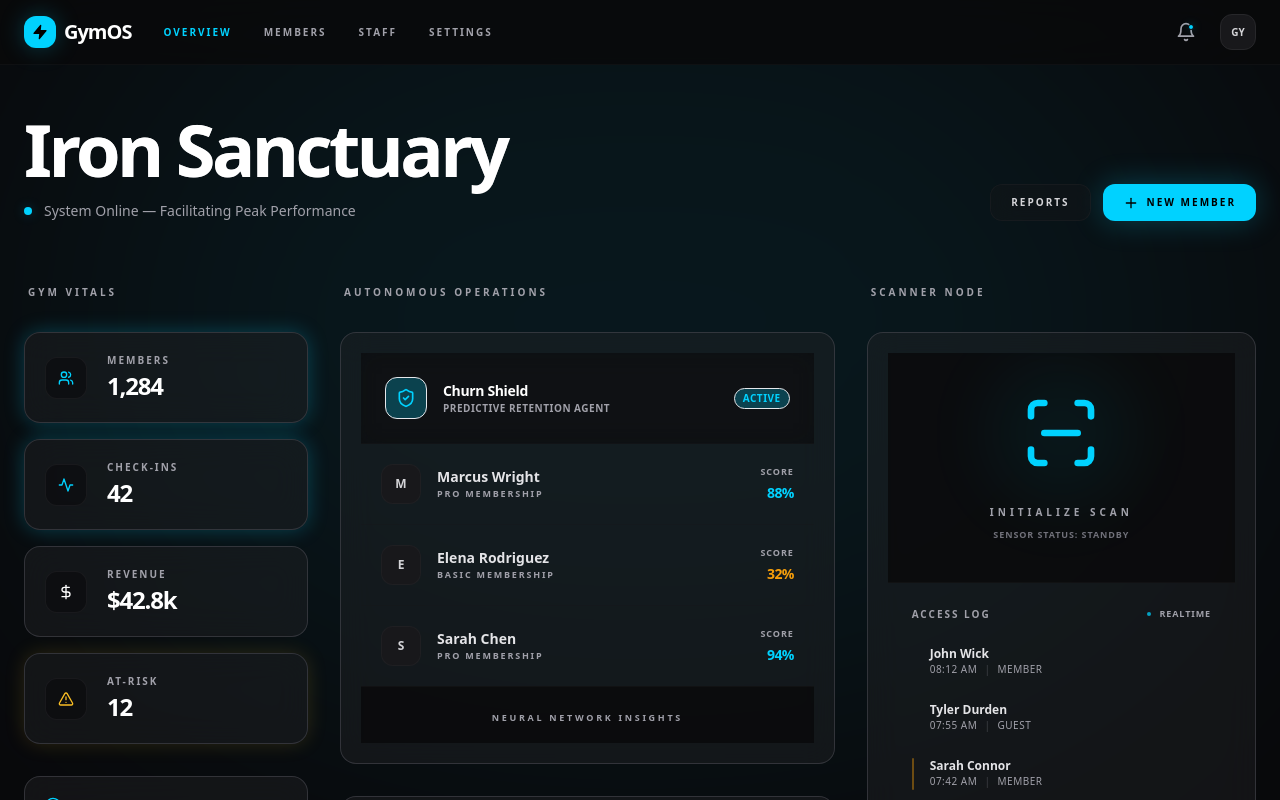
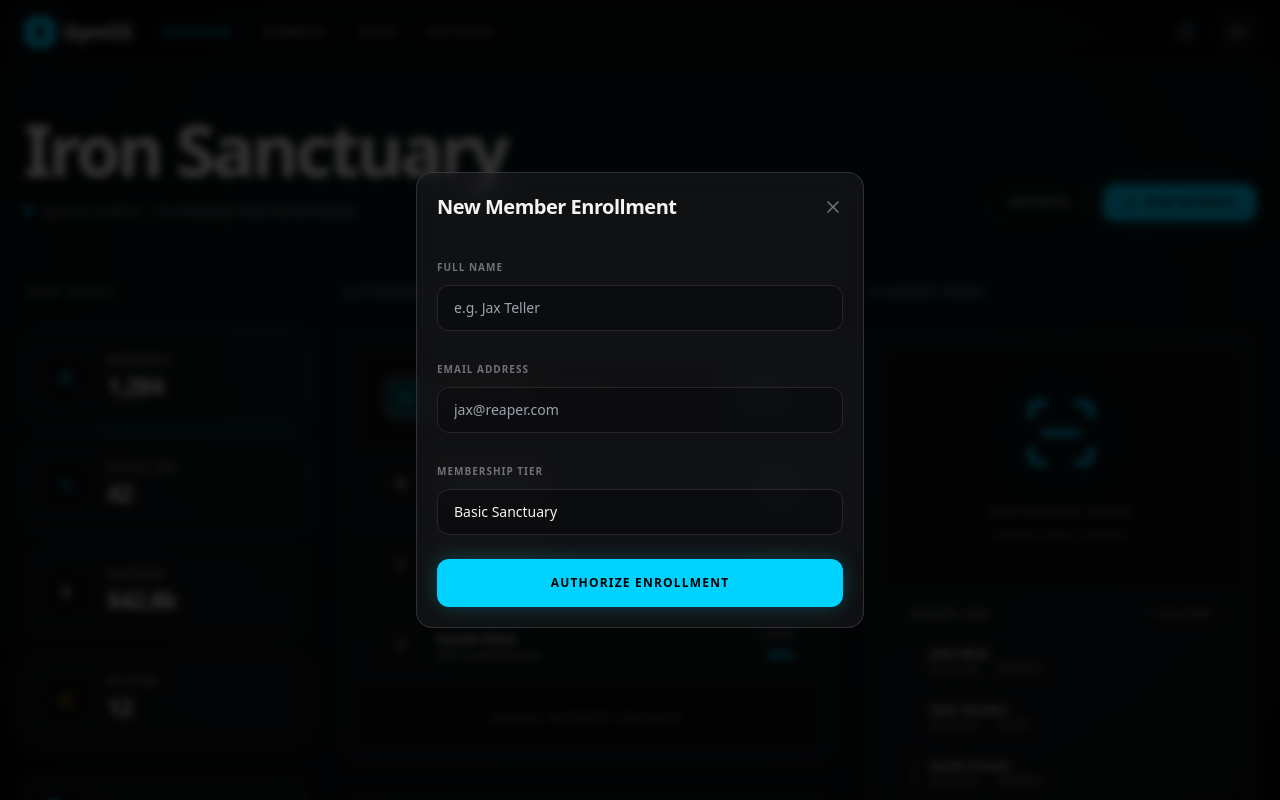
Before and after one commit to graemeyy/GymOS, a Next.js app: page / in a window 1280 px wide. Both pictures are taken after a click on the button "NEW MEMBER". Shown: the top 800 px of the page. Built offline with nearby package versions, Linux system fonts and the light colour scheme.

Commit message:
feat: implement member enrollment functional modal and API integration

```diff
--- /dev/null
+++ b/app/api/members/route.ts
@@ -0,0 +1,54 @@
+import { NextResponse } from "next/server";
+import { prisma } from "@/lib/prisma";
+
+export async function POST(request: Request) {
+  try {
+    const body = await request.json();
+    const { name, email, plan } = body;
+
+    if (!email || !name) {
+      return NextResponse.json(
+        { error: "Name and email are required" },
+        { status: 400 }
+      );
+    }
+
+    const member = await prisma.member.create({
+      data: {
+        name,
+        email,
+        plan: plan || "BASIC",
+        status: "ACTIVE",
+      },
+    });
+
+    return NextResponse.json(member);
+  } catch (error: any) {
+    console.error("Failed to create member:", error);
+    if (error.code === "P2002") {
+      return NextResponse.json(
+        { error: "A member with this email already exists" },
+        { status: 400 }
+      );
+    }
+    return NextResponse.json(
+      { error: "Internal server error" },
+      { status: 500 }
+    );
+  }
+}
+
+export async function GET() {
+  try {
+    const members = await prisma.member.findMany({
+      orderBy: { createdAt: "desc" },
+      take: 10,
+    });
+    return NextResponse.json(members);
+  } catch (error) {
+    return NextResponse.json(
+      { error: "Failed to fetch members" },
+      { status: 500 }
+    );
+  }
+}
--- a/app/page.tsx
+++ b/app/page.tsx
@@ -15,7 +15,9 @@ import {
   ScanLine,
   UserCheck,
   Zap,
-  Info
+  Info,
+  X,
+  Loader2
 } from "lucide-react";
 
 type BrandColor = "zinc" | "emerald" | "indigo" | "amber" | "rose" | "neon";
@@ -56,10 +58,23 @@ const Badge = ({ children, variant = "default" }: { children: React.ReactNode, v
 export default function DashboardPage() {
   const [brand, setBrand] = useState<BrandColor>("neon");
   const [mounted, setMounted] = useState(false);
+  const [showMemberModal, setShowMemberModal] = useState(false);
+  const [loading, setLoading] = useState(false);
+  const [notification, setNotification] = useState<{message: string, type: 'success' | 'info'} | null>(null);
+
+  // Form state
+  const [formData, setFormData] = useState({ name: "", email: "", plan: "BASIC" });
 
   useEffect(() => {
     setMounted(true);
   }, []);
+
+  useEffect(() => {
+    if (notification) {
+      const timer = setTimeout(() => setNotification(null), 3000);
+      return () => clearTimeout(timer);
+    }
+  }, [notification]);
 
   const currentBrand = BRAND_CONFIGS[brand];
 
@@ -67,6 +82,34 @@ export default function DashboardPage() {
     "--gym-brand": currentBrand.primary,
     "--gym-brand-glow": currentBrand.glow,
   } as React.CSSProperties;
+
+  const handleAction = (name: string) => {
+    setNotification({ message: `${name} initiated. System operational.`, type: 'info' });
+  };
+
+  const handleSubmitMember = async (e: React.FormEvent) => {
+    e.preventDefault();
+    setLoading(true);
+    try {
+      const res = await fetch("/api/members", {
+        method: "POST",
+        headers: { "Content-Type": "application/json" },
+        body: JSON.stringify(formData),
+      });
+      if (res.ok) {
+        setNotification({ message: "New member enrolled successfully.", type: 'success' });
+        setShowMemberModal(false);
+        setFormData({ name: "", email: "", plan: "BASIC" });
+      } else {
+        const err = await res.json();
+        alert(err.error || "Enrollment failed.");
+      }
+    } catch (err) {
+      alert("Network error. Please try again.");
+    } finally {
+      setLoading(false);
+    }
+  };
 
   if (!mounted) return (
     <div className="min-h-screen bg-[#09090b] flex items-center justify-center">
@@ -78,6 +121,73 @@ export default function DashboardPage() {
     <div className="min-h-screen bg-[#09090b] text-zinc-100 font-sans selection:bg-zinc-800 pb-20 overflow-x-hidden" style={brandStyles}>
       {/* Ambient background glow */}
       <div className="fixed top-[-10%] left-1/2 -translate-x-1/2 w-[1200px] h-[800px] bg-[var(--gym-brand-glow)] rounded-full blur-[160px] pointer-events-none opacity-30 z-0" />
+
+      {/* Notifications */}
+      {notification && (
+        <div className="fixed top-24 right-6 z-[100] animate-in slide-in-from-right fade-in duration-500">
+          <div className={`px-6 py-3 rounded-xl border backdrop-blur-xl shadow-2xl flex items-center gap-3 ${notification.type === 'success' ? 'bg-emerald-500/10 border-emerald-500/20 text-emerald-400' : 'bg-blue-500/10 border-blue-500/20 text-blue-400'}`}>
+            <Zap className="w-4 h-4 fill-current" />
+            <span className="text-xs font-bold uppercase tracking-wider">{notification.message}</span>
+          </div>
+        </div>
+      )}
+
+      {/* New Member Modal */}
+      {showMemberModal && (
+        <div className="fixed inset-0 z-[100] flex items-center justify-center p-6">
+          <div className="absolute inset-0 bg-black/80 backdrop-blur-sm" onClick={() => setShowMemberModal(false)} />
+          <Card className="w-full max-w-md relative animate-in zoom-in-95 duration-300">
+            <div className="flex items-center justify-between mb-8">
+              <h2 className="text-xl font-black tracking-tight">New Member Enrollment</h2>
+              <button onClick={() => setShowMemberModal(false)} className="text-zinc-500 hover:text-white transition-colors">
+                <X className="w-5 h-5" />
+              </button>
+            </div>
+            <form onSubmit={handleSubmitMember} className="space-y-6">
+              <div className="space-y-2">
+                <label className="text-[10px] font-black uppercase tracking-widest text-zinc-500">Full Name</label>
+                <input
+                  required
+                  value={formData.name}
+                  onChange={(e) => setFormData({...formData, name: e.target.value})}
+                  className="w-full bg-zinc-950/50 border border-zinc-800 rounded-xl px-4 py-3 text-sm focus:border-[var(--gym-brand)] focus:outline-none transition-colors"
+                  placeholder="e.g. Jax Teller"
+                />
+              </div>
+              <div className="space-y-2">
+                <label className="text-[10px] font-black uppercase tracking-widest text-zinc-500">Email Address</label>
+                <input
+                  required
+                  type="email"
+                  value={formData.email}
+                  onChange={(e) => setFormData({...formData, email: e.target.value})}
+                  className="w-full bg-zinc-950/50 border border-zinc-800 rounded-xl px-4 py-3 text-sm focus:border-[var(--gym-brand)] focus:outline-none transition-colors"
+                  placeholder="jax@reaper.com"
+                />
+              </div>
+              <div className="space-y-2">
+                <label className="text-[10px] font-black uppercase tracking-widest text-zinc-500">Membership Tier</label>
+                <select
+                  value={formData.plan}
+                  onChange={(e) => setFormData({...formData, plan: e.target.value})}
+                  className="w-full bg-zinc-950/50 border border-zinc-800 rounded-xl px-4 py-3 text-sm focus:border-[var(--gym-brand)] focus:outline-none transition-colors appearance-none"
+                >
+                  <option value="BASIC">Basic Sanctuary</option>
+                  <option value="PREMIUM">Premium Obsidian</option>
+                  <option value="PLATINUM">Platinum Elite</option>
+                </select>
+              </div>
+              <button
+                type="submit"
+                disabled={loading}
+                className="w-full bg-[var(--gym-brand)] text-black py-4 rounded-xl text-xs font-black uppercase tracking-widest shadow-[0_0_20px_var(--gym-brand-glow)] hover:scale-[1.02] active:scale-[0.98] transition-all flex items-center justify-center gap-2"
+              >
+                {loading ? <Loader2 className="w-4 h-4 animate-spin" /> : "Authorize Enrollment"}
+              </button>
+            </form>
+          </Card>
+        </div>
+      )}
 
       <nav className="border-b border-zinc-900/50 bg-[#09090b]/80 backdrop-blur-2xl sticky top-0 z-50">
         <div className="max-w-[1600px] mx-auto px-6 h-16 flex items-center justify-between">
@@ -118,10 +228,16 @@ export default function DashboardPage() {
             </p>
           </div>
           <div className="flex gap-3">
-            <button className="bg-zinc-900/40 border border-zinc-800/40 hover:bg-zinc-800/60 text-zinc-300 hover:text-white px-5 py-2.5 rounded-xl text-[10px] font-bold uppercase tracking-[0.2em] transition-all backdrop-blur-md">
+            <button
+              onClick={() => handleAction("Diagnostic Report Generation")}
+              className="bg-zinc-900/40 border border-zinc-800/40 hover:bg-zinc-800/60 text-zinc-300 hover:text-white px-5 py-2.5 rounded-xl text-[10px] font-bold uppercase tracking-[0.2em] transition-all backdrop-blur-md"
+            >
               Reports
             </button>
-            <button className="bg-[var(--gym-brand)] text-black hover:scale-[1.02] active:scale-[0.98] px-5 py-2.5 rounded-xl text-[10px] font-bold uppercase tracking-[0.2em] flex items-center gap-2 transition-all shadow-[0_0_30px_var(--gym-brand-glow)]">
+            <button
+              onClick={() => setShowMemberModal(true)}
+              className="bg-[var(--gym-brand)] text-black hover:scale-[1.02] active:scale-[0.98] px-5 py-2.5 rounded-xl text-[10px] font-bold uppercase tracking-[0.2em] flex items-center gap-2 transition-all shadow-[0_0_30px_var(--gym-brand-glow)]"
+            >
               <Plus className="w-4 h-4" /> New Member
             </button>
           </div>
@@ -215,7 +331,7 @@ export default function DashboardPage() {
                   ))}
                </div>
                <div className="p-4 bg-zinc-950/80 text-center border-t border-zinc-900/50">
-                 <button className="text-[9px] font-black text-zinc-400 hover:text-[var(--gym-brand)] transition-colors uppercase tracking-[0.3em]">Neural Network Insights</button>
+                 <button onClick={() => handleAction("Neural Insight Processing")} className="text-[9px] font-black text-zinc-400 hover:text-[var(--gym-brand)] transition-colors uppercase tracking-[0.3em]">Neural Network Insights</button>
                </div>
             </Card>
 
@@ -241,7 +357,7 @@ export default function DashboardPage() {
                       <p className="text-xs font-bold text-zinc-200 group-hover/alert:text-white transition-colors">Treadmill #4 - Motor Heat</p>
                       <p className="text-[10px] text-zinc-400 mt-1.5 font-medium leading-relaxed">Critical thermal limit detected. High probability of core failure within 72 hours.</p>
                     </div>
-                    <button className="p-2 bg-[var(--gym-brand-glow)] hover:bg-[var(--gym-brand-glow)]/80 rounded-lg transition-all text-[var(--gym-brand)]">
+                    <button onClick={() => handleAction("Service Ticket")} className="p-2 bg-[var(--gym-brand-glow)] hover:bg-[var(--gym-brand-glow)]/80 rounded-lg transition-all text-[var(--gym-brand)]">
                       <Plus className="w-4 h-4" />
                     </button>
                   </div>
@@ -259,7 +375,10 @@ export default function DashboardPage() {
           <div className="lg:col-span-4 space-y-8">
             <h3 className="text-[10px] font-black uppercase tracking-[0.3em] text-zinc-400 px-1">Scanner Node</h3>
             <Card className="p-0 overflow-hidden">
-               <div className="p-10 bg-zinc-950/80 flex flex-col items-center justify-center border-b border-zinc-900/50 relative group cursor-pointer overflow-hidden">
+               <div
+                onClick={() => handleAction("Biometric Node Calibration")}
+                className="p-10 bg-zinc-950/80 flex flex-col items-center justify-center border-b border-zinc-900/50 relative group cursor-pointer overflow-hidden"
+               >
                   <div className="absolute inset-0 bg-gradient-to-b from-[var(--gym-brand-glow)] to-transparent opacity-0 group-hover:opacity-100 transition-opacity duration-700" />
                   <div className="relative">
                     <div className="absolute -inset-8 bg-[var(--gym-brand-glow)] rounded-full blur-[40px] opacity-0 group-hover:opacity-100 transition-opacity duration-700 animate-pulse" />
@@ -302,8 +421,8 @@ export default function DashboardPage() {
 
                <div className="p-5 bg-zinc-950/90 border-t border-zinc-900/50">
                   <div className="flex gap-3">
-                    <button className="flex-1 bg-zinc-900/50 border border-zinc-800/50 py-3 rounded-xl text-[9px] font-black uppercase tracking-[0.2em] text-zinc-400 hover:text-white hover:border-zinc-700 transition-all">Manual Override</button>
-                    <button className="flex-1 bg-zinc-900/50 border border-zinc-800/50 py-3 rounded-xl text-[9px] font-black uppercase tracking-[0.2em] text-zinc-400 hover:text-white hover:border-zinc-700 transition-all">Issue Guest</button>
+                    <button onClick={() => handleAction("Manual Access Override")} className="flex-1 bg-zinc-900/50 border border-zinc-800/50 py-3 rounded-xl text-[9px] font-black uppercase tracking-[0.2em] text-zinc-400 hover:text-white hover:border-zinc-700 transition-all">Manual Override</button>
+                    <button onClick={() => handleAction("Guest Pass Issuance")} className="flex-1 bg-zinc-900/50 border border-zinc-800/50 py-3 rounded-xl text-[9px] font-black uppercase tracking-[0.2em] text-zinc-400 hover:text-white hover:border-zinc-700 transition-all">Issue Guest</button>
                   </div>
                </div>
             </Card>
@@ -322,7 +441,7 @@ export default function DashboardPage() {
                   />
                 ))}
               </div>
-              <div className="bg-[var(--gym-brand-glow)] border border-[var(--gym-brand)]/20 rounded-full py-2 px-4">
+              <div className="bg-[var(--gym-brand-glow)] border border(--gym-brand)]/20 rounded-full py-2 px-4">
                 <p className="text-[9px] text-[var(--gym-brand)] text-center font-black uppercase tracking-[0.2em]">Expected Peak: 17:00 - 19:00</p>
               </div>
             </Card>
```
